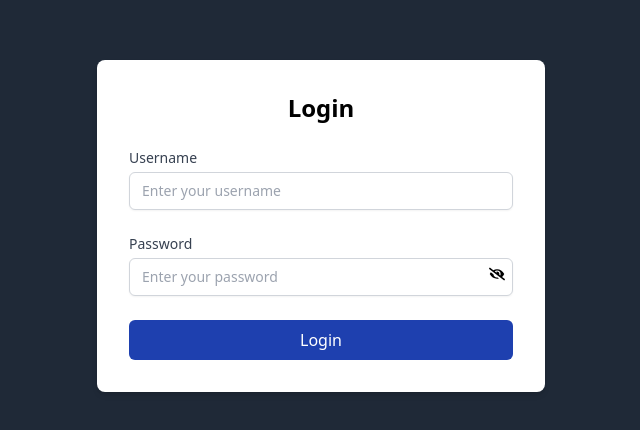
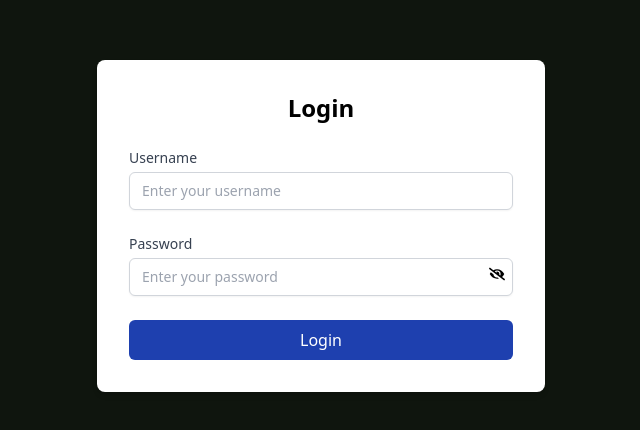
Before and after one commit to Nandha107/turff-admin-panel, a React (Vite) app: page /login in a window 1280 px wide. Shown: the part 174-604 px from the top of the page, without its empty margins (319-959 px from the left). Built offline with nearby package versions, Linux system fonts and the light colour scheme; no server answers.

Commit message:
theme color change

```diff
--- a/tailwind.config.js
+++ b/tailwind.config.js
@@ -17,12 +17,16 @@ export default {
       },
       colors: {
         primary: {
-            light: '#f5f5f5', // Light gray for light mode
-          dark: '#1f2937', // Dark mode primary color
+            light: '#0f150e', // Light gray for light mode
+          dark: '#0f150e', // Dark mode primary color
+          //   light: '#f5f5f5', // Light gray for light mode
+          // dark: '#1f2937', // Dark mode primary color
         },
         secondary: {
-          light: '#4B5563', // New light mode secondary color (light blue-gray)
-          dark: '#1a202c',  // New dark mode secondary color (darker slate gray)
+          light: '#febc12', // New light mode secondary color (light blue-gray)
+          dark: '#febc12',  // New dark mode secondary color (darker slate gray)
+          // light: '#4B5563', // New light mode secondary color (light blue-gray)
+          // dark: '#1a202c',  // New dark mode secondary color (darker slate gray)
         },
         blueButton: {
           DEFAULT: '#1E40AF', // Default blue button color
```
